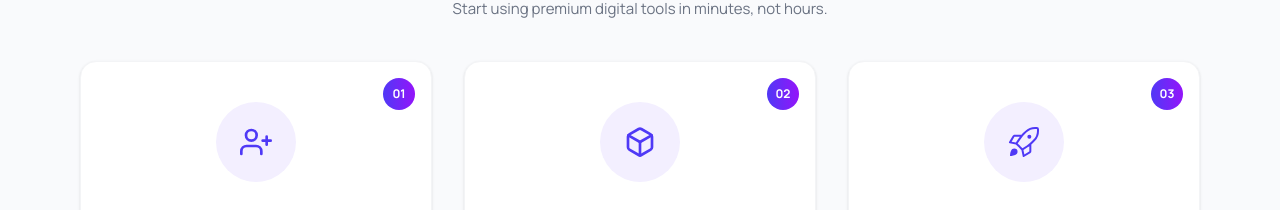
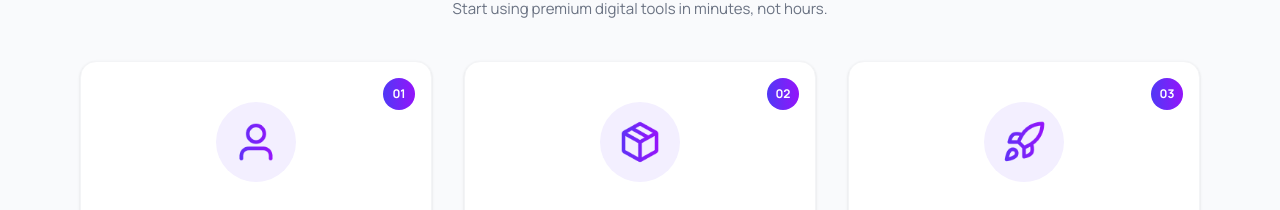
Before and after one commit to HSBHasib/PH-ASSIGNMENT-06, a React (Vite) app: page / in a window 1280 px wide. Shown: the part 2360-2570 px from the top of the page. Built offline with nearby package versions, Linux system fonts and the light colour scheme; the HTML template or start-up script is replaced by a standard one.

Commit message:
change the prev icon in getSarted section into as it is figma file icons

```diff
--- a/src/components/Main/GetStarted/GetStarted.jsx
+++ b/src/components/Main/GetStarted/GetStarted.jsx
@@ -1,5 +1,8 @@
-import { FiUserPlus, FiBox } from 'react-icons/fi';
-import { GoRocket } from 'react-icons/go';
+// import { FiUserPlus, FiBox } from 'react-icons/fi';
+// import { GoRocket } from 'react-icons/go';
+import userIcon from '../../../assets/image/user.png';
+import packIcon from '../../../assets/image/package.png';
+import rocketIcon from '../../../assets/image/rocket.png';
 
 const GetStarted = () => {
   return (
@@ -16,7 +19,8 @@ const GetStarted = () => {
             <span className="absolute top-4 right-4 bg-[linear-gradient(88deg,#4f39f6_0%,#9514fa_100%)] text-white text-xs font-bold w-8 h-8 flex items-center justify-center rounded-full">01</span>
             <div className="flex justify-center mb-6">
               <div className="w-20 h-20 bg-[#f3efff] rounded-full flex items-center justify-center text-[#4f39f6]">
-                <FiUserPlus size={32} />
+                {/* <FiUserPlus size={32} /> */}
+                <img className='w-[55%]' src={userIcon} alt="userIcon" />
               </div>
             </div>
             <h3 className="text-xl font-bold mb-3 text-gray-800">Create Account</h3>
@@ -30,7 +34,8 @@ const GetStarted = () => {
             <span className="absolute top-4 right-4 bg-[linear-gradient(88deg,#4f39f6_0%,#9514fa_100%)] text-white text-xs font-bold w-8 h-8 flex items-center justify-center rounded-full">02</span>
             <div className="flex justify-center mb-6">
               <div className="w-20 h-20 bg-[#f3efff] rounded-full flex items-center justify-center text-[#4f39f6]">
-                <FiBox size={32} />
+                {/* <FiBox size={32} /> */}
+                <img className='w-[55%]' src={packIcon} alt="packIcon" />
               </div>
             </div>
             <h3 className="text-xl font-bold mb-3 text-gray-800">Choose Products</h3>
@@ -44,7 +49,8 @@ const GetStarted = () => {
             <span className="absolute top-4 right-4 bg-[linear-gradient(88deg,#4f39f6_0%,#9514fa_100%)] text-white text-xs font-bold w-8 h-8 flex items-center justify-center rounded-full">03</span>
             <div className="flex justify-center mb-6">
               <div className="w-20 h-20 bg-[#f3efff] rounded-full flex items-center justify-center text-[#4f39f6]">
-                <GoRocket size={32} />
+                {/* <GoRocket size={32} /> */}
+                <img className='w-[55%]' src={rocketIcon} alt="rocketIcon" />
               </div>
             </div>
             <h3 className="text-xl font-bold mb-3 text-gray-800">Start Creating</h3>
```
